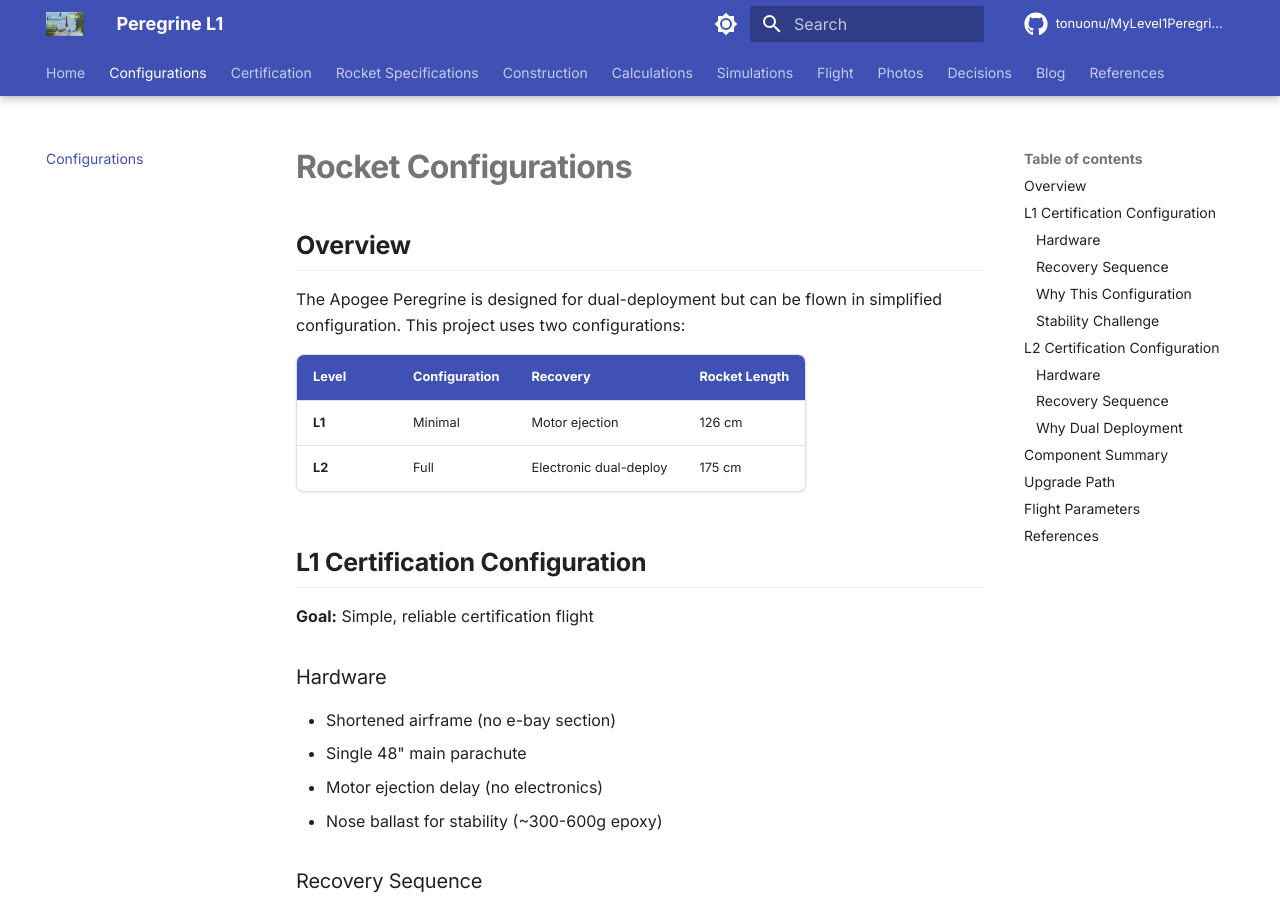
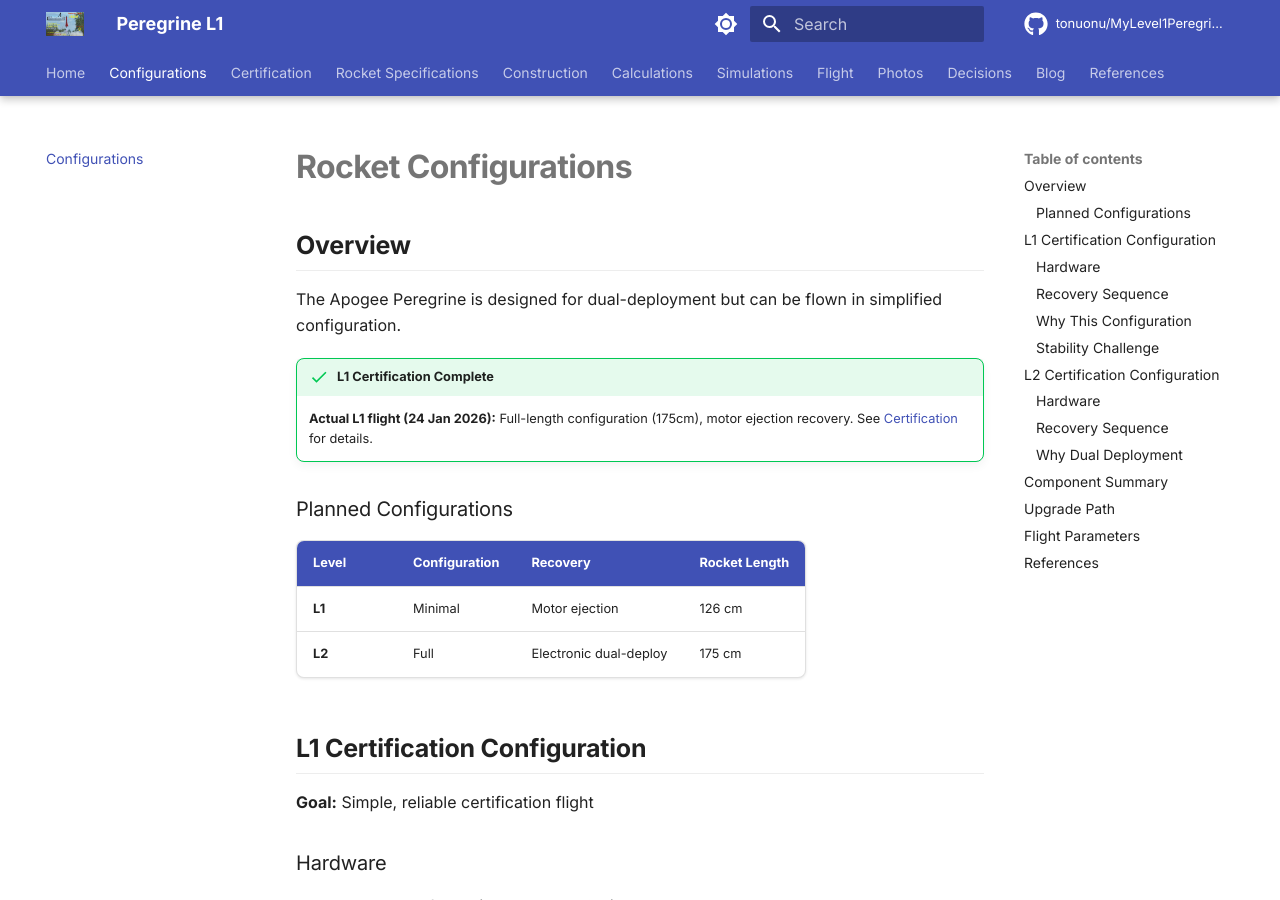
Before and after one commit to tonuonu/MyLevel1Peregrine, an MkDocs documentation site: the page built from docs/configurations.md, in a window 1280 px wide and 900 px high. Built offline with MkDocs 1.6.1 and Material for MkDocs 9.7.7, drawn with Linux system fonts in a browser that asks for light colours; comment, search, counter and statistics services are not loaded.

Commit message:
Add L1 certification note to configurations page

```diff
--- a/docs/configurations.md
+++ b/docs/configurations.md
@@ -2,7 +2,12 @@
 
 ## Overview
 
-The Apogee Peregrine is designed for dual-deployment but can be flown in simplified configuration. This project uses two configurations:
+The Apogee Peregrine is designed for dual-deployment but can be flown in simplified configuration.
+
+!!! success "L1 Certification Complete"
+    **Actual L1 flight (24 Jan 2026):** Full-length configuration (175cm), motor ejection recovery. See [Certification](certification/index.md) for details.
+
+### Planned Configurations
 
 | Level | Configuration | Recovery | Rocket Length |
 |-------|--------------|----------|---------------|
```
